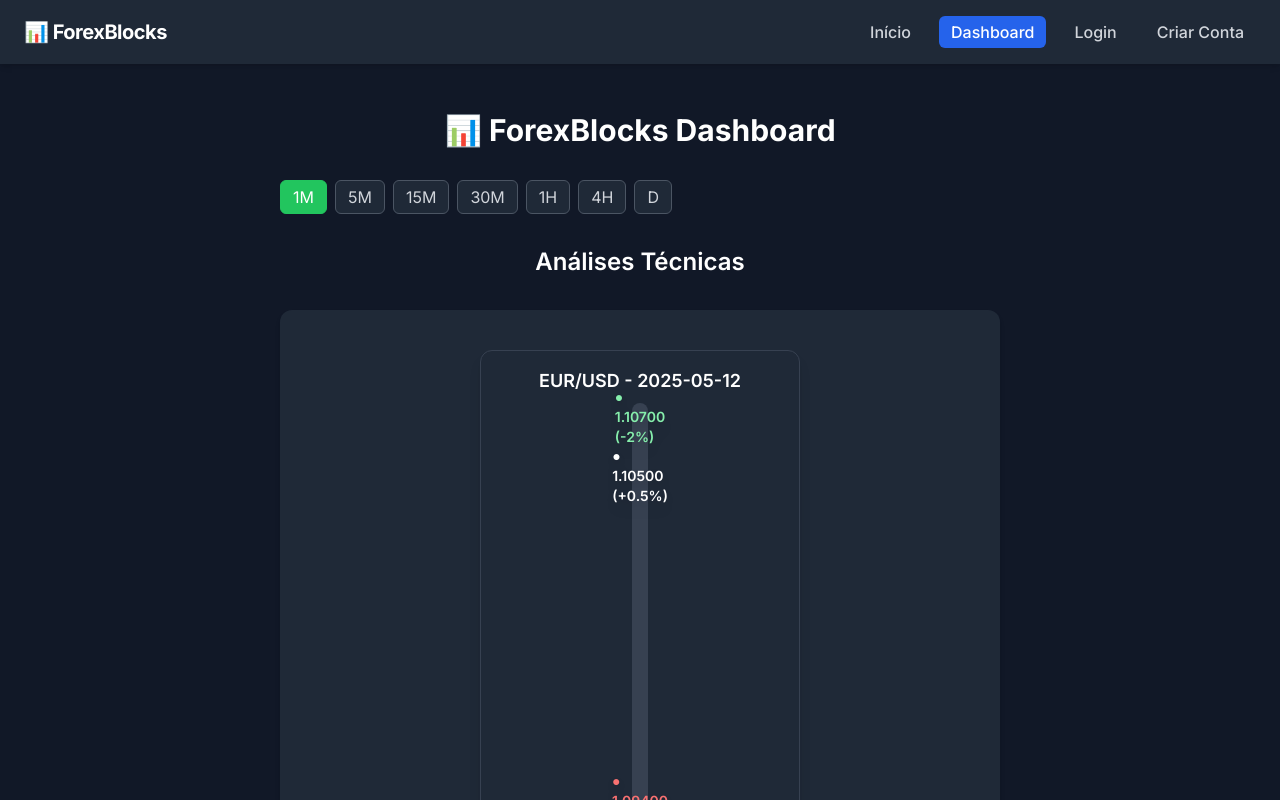
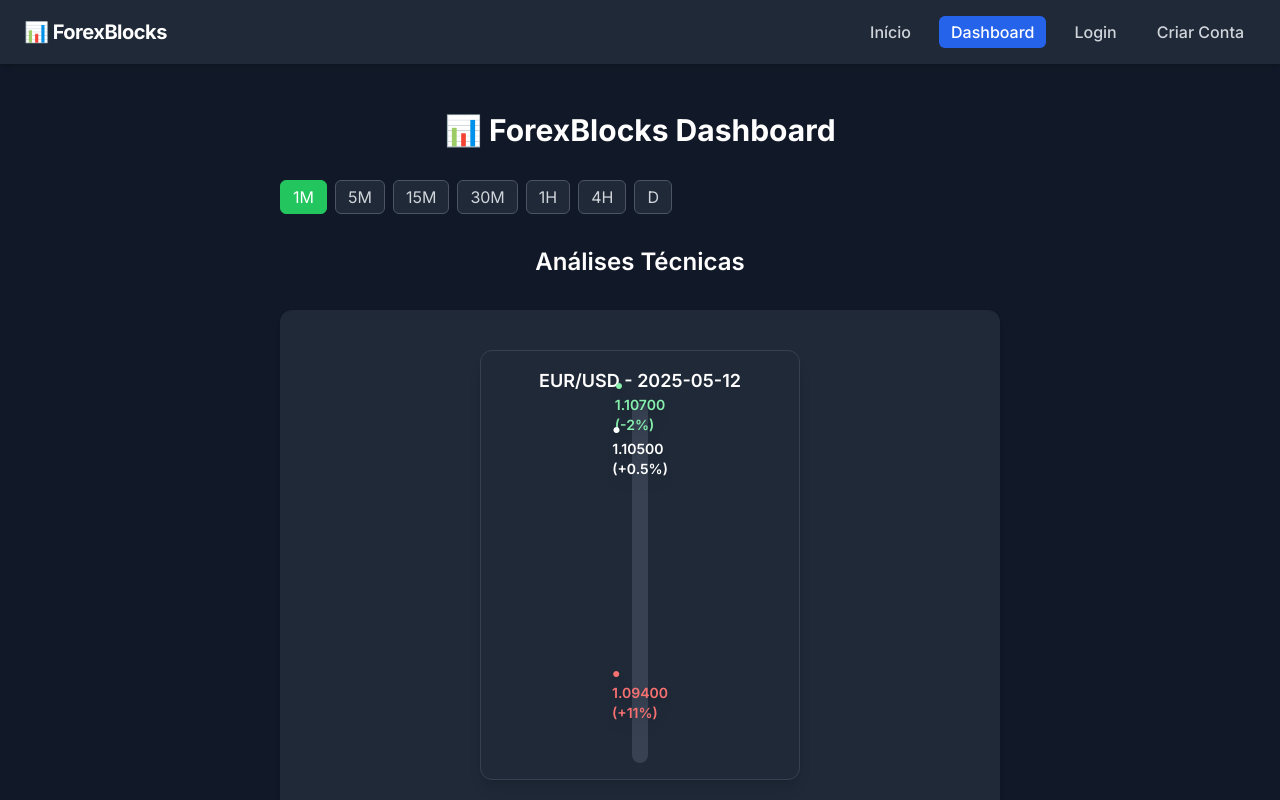
Before and after one commit to TulioBuarque/meusite-nextjs, a Next.js app: page /dashboard in a window 1280 px wide. Shown: the top 800 px of the page. Built offline with nearby package versions, Linux system fonts and the light colour scheme.

Commit message:
Update DailyRangeIndicator.tsx

```diff
--- a/src/components/kpis/DailyRangeIndicator.tsx
+++ b/src/components/kpis/DailyRangeIndicator.tsx
@@ -28,7 +28,7 @@ export function DailyRangeIndicator() {
   return (
     <div className="flex flex-col items-center my-6 w-full max-w-xs mx-auto bg-gray-800 rounded-xl shadow-lg p-4 border border-gray-700">
       <h3 className="text-lg font-semibold mb-2 text-center">{asset} - {date}</h3>
-      <div className="relative bg-gray-700 w-4 rounded-full transition-all duration-500" style={{ height: '60vh', maxHeight: '80vh' }}>
+      <div className="relative bg-gray-700 w-4 rounded-full transition-all duration-500" style={{ height: '45vh', maxHeight: '60vh' }}>
         {points.map((p, index) => (
           <div key={index}
             className={`absolute left-1/2 -translate-x-1/2 text-sm font-semibold drop-shadow-lg ${p.label}`}
```
